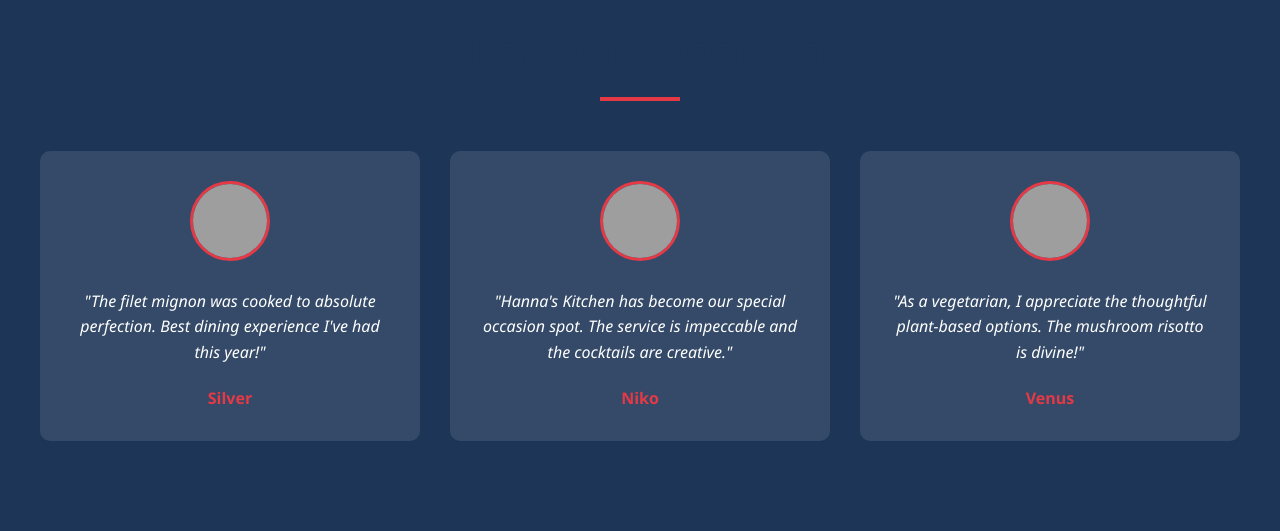
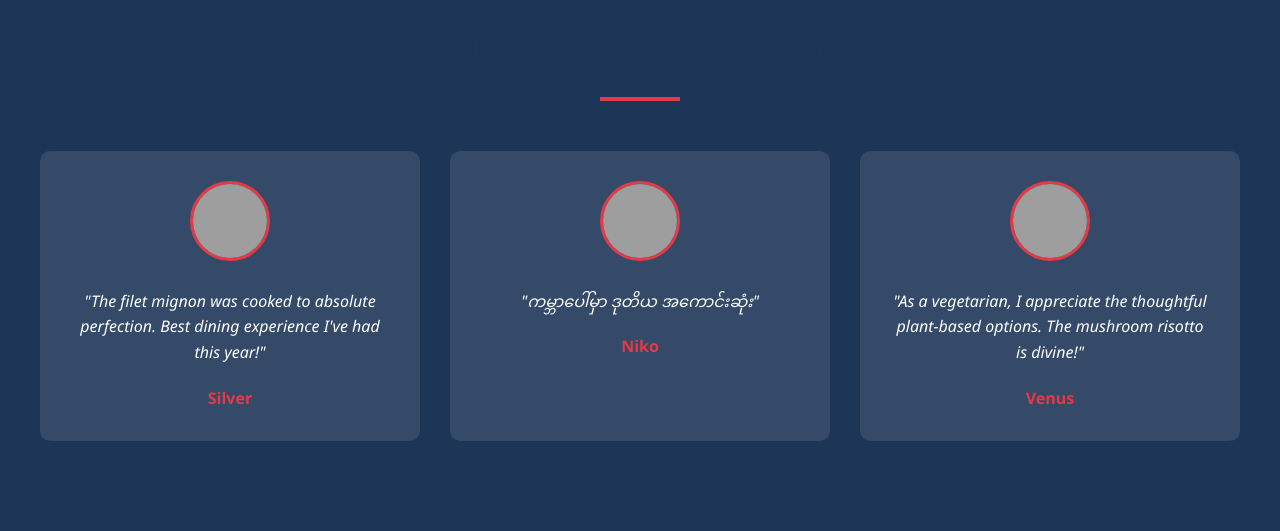
Before and after one commit to lumawmyint/hanna, a plain HTML site: page index.html in a window 1280 px wide. Shown: the part 2919-3450 px from the top of the page. Drawn offline with Linux system fonts and the light colour scheme; grey boxes are pictures that could not be loaded.

Commit message:
Update index.html

```diff
--- a/index.html
+++ b/index.html
@@ -561,7 +561,7 @@
 
                 <div class="testimonial">
                     <img src="https://randomuser.me/api/portraits/men/45.jpg" alt="Michael T.">
-                    <p>"Hanna's Kitchen has become our special occasion spot. The service is impeccable and the cocktails are creative."</p>
+                    <p>"ကမ္ဘာပေါ်မှာ ဒုတိယ အကောင်းဆုံး"</p>
                     <h4>Niko</h4>
                 </div>
 
```
